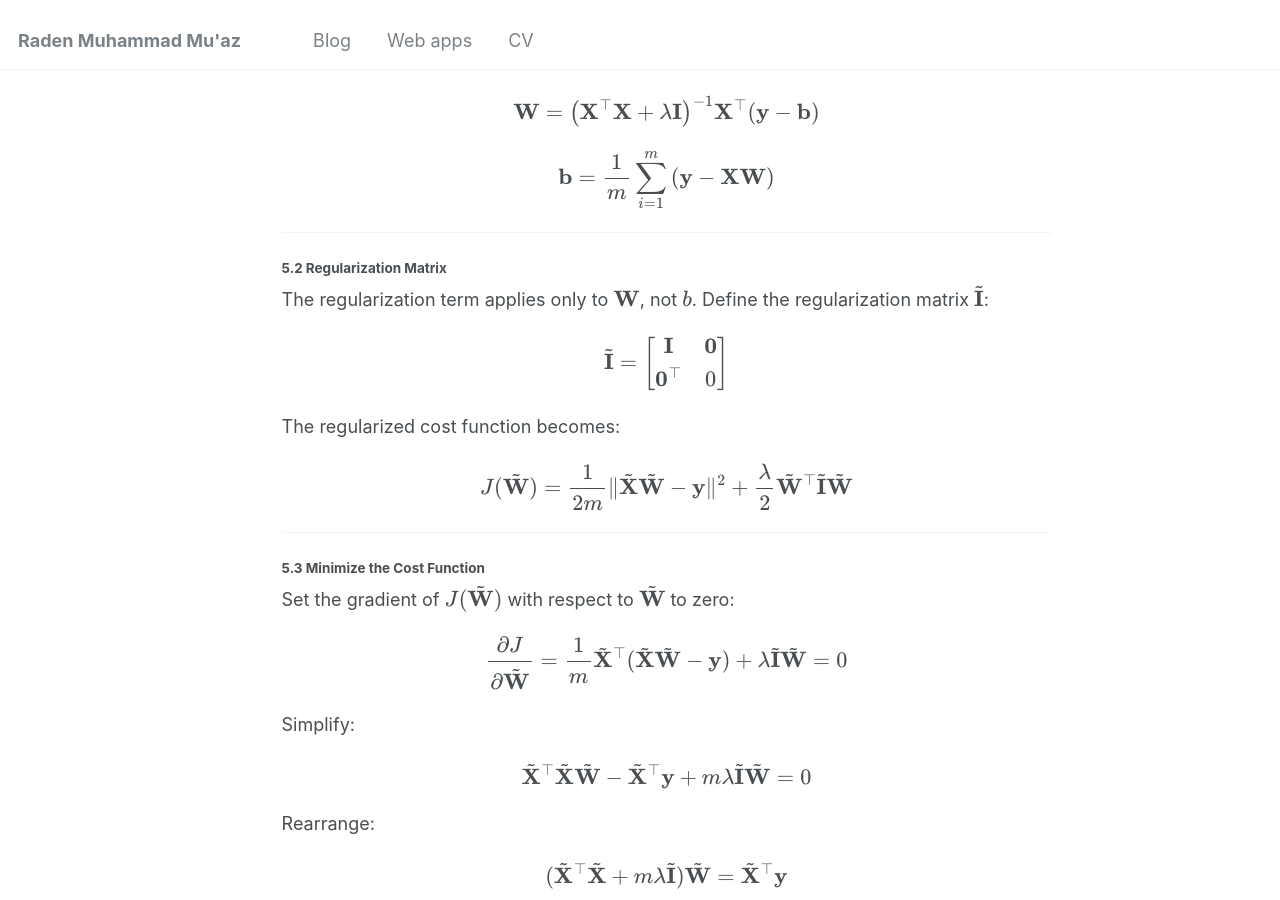
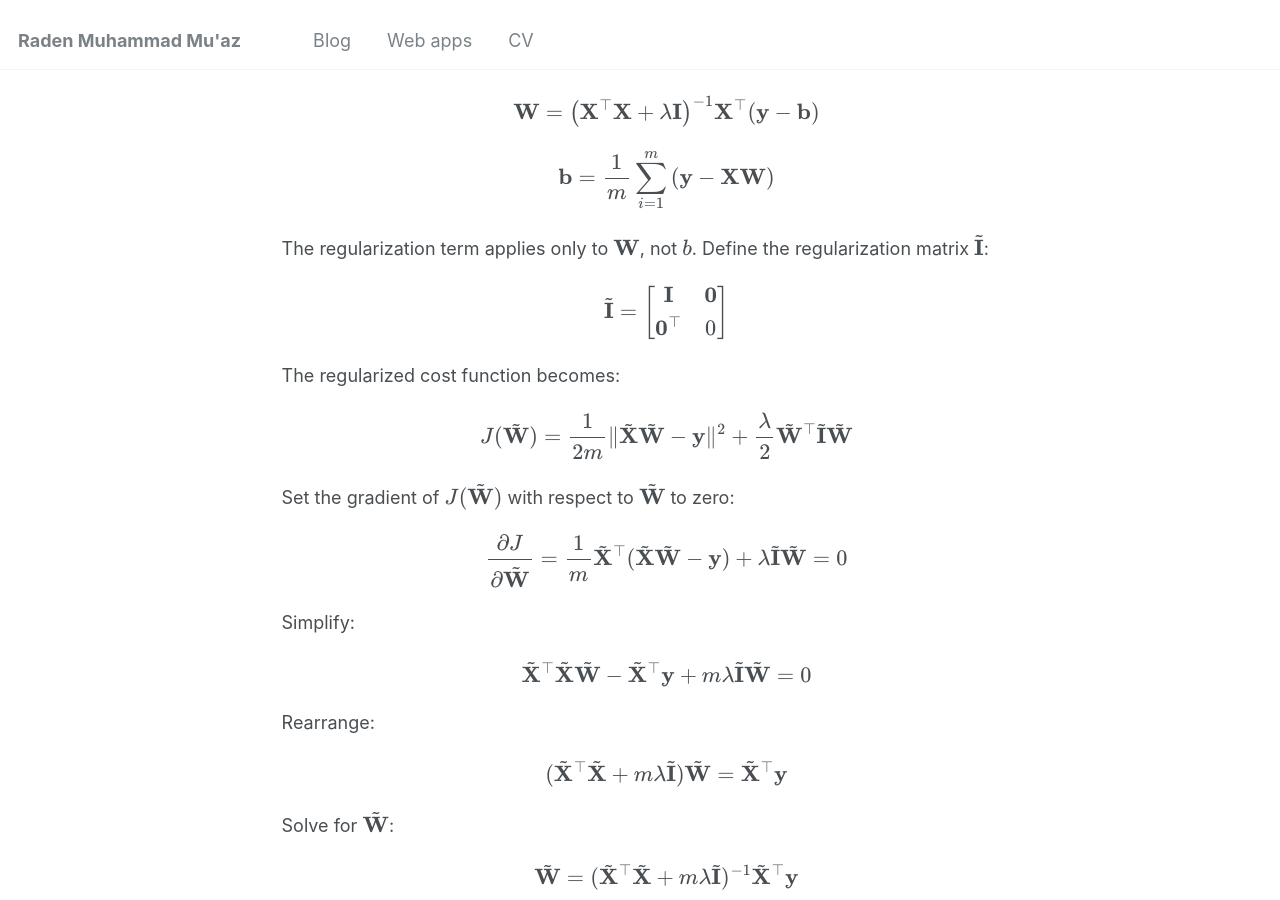
Before and after one commit to radenmuaz/radenmuaz.github.io, a Jekyll site: the page built from _posts/2025-02-01-linear-regression.md, in a window 1280 px wide and 900 px high, scrolled down 2709 px. Built offline with Jekyll 4.4.1, drawn with Linux system fonts in a browser that asks for light colours; a script that is not in the unit is left out.

Commit message:
update linear regression

```diff
--- a/_posts/2025-02-01-linear-regression.md
+++ b/_posts/2025-02-01-linear-regression.md
@@ -127,9 +127,6 @@ $$
 \mathbf{b} = \frac{1}{m} \sum_{i=1}^m \left(\mathbf{y} - \mathbf{X} \mathbf{W} \right)
 $$
 
----
-
-#### 5.2 Regularization Matrix
 The regularization term applies only to $$ \mathbf{W} $$, not $$ b $$. Define the regularization matrix $$ \tilde{\mathbf{I}} $$:
 
 $$
@@ -142,9 +139,6 @@ $$
 J(\tilde{\mathbf{W}}) = \frac{1}{2m} \|\tilde{\mathbf{X}} \tilde{\mathbf{W}} - \mathbf{y}\|^2 + \frac{\lambda}{2} \tilde{\mathbf{W}}^\top \tilde{\mathbf{I}} \tilde{\mathbf{W}}
 $$
 
----
-
-#### 5.3 Minimize the Cost Function
 Set the gradient of $$ J(\tilde{\mathbf{W}}) $$ with respect to $$ \tilde{\mathbf{W}} $$ to zero:
 
 $$
```
